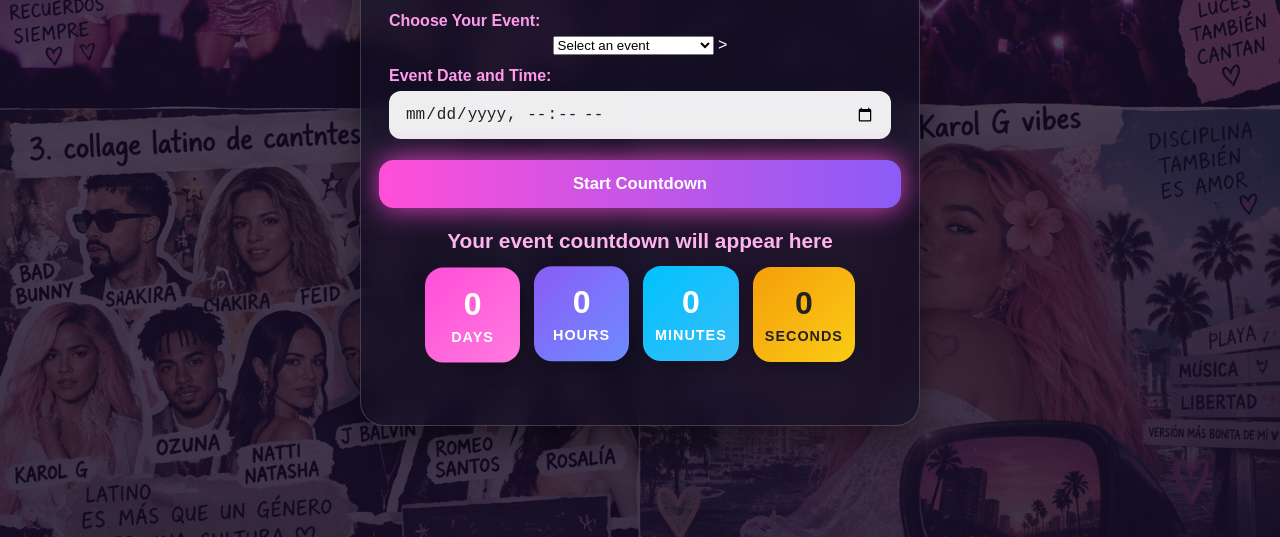
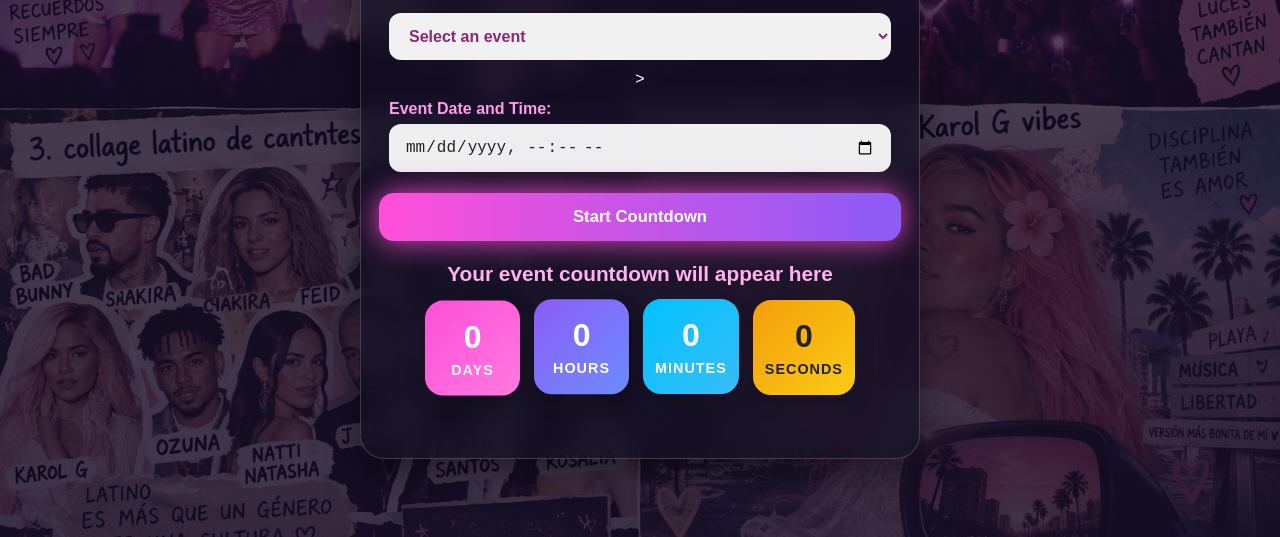
Before and after one commit to shioomygonz/event-countdown, a plain HTML site: page index.html in a window 1280 px wide. Shown: the part 263-800 px from the top of the page. Drawn offline with Linux system fonts and the light colour scheme.

```diff
--- a/style.css
+++ b/style.css
@@ -624,3 +624,16 @@ label {
     left: 15px;
   }
 }
+select#eventName {
+  width: 100%;
+  padding: 14px 16px;
+  margin: 10px 0;
+  border: none;
+  border-radius: 12px;
+  font-size: 1rem;
+  font-weight: 600;
+  outline: none;
+  background: rgba(255, 255, 255, 0.94);
+  color: #8b2876;
+  cursor: pointer;
+}
```
